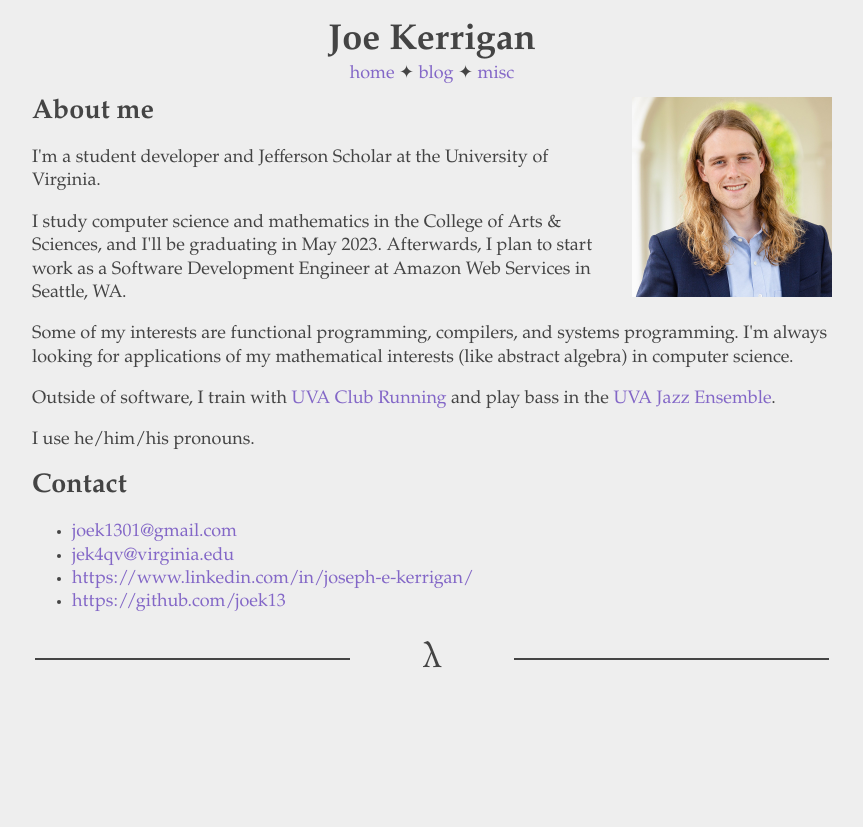
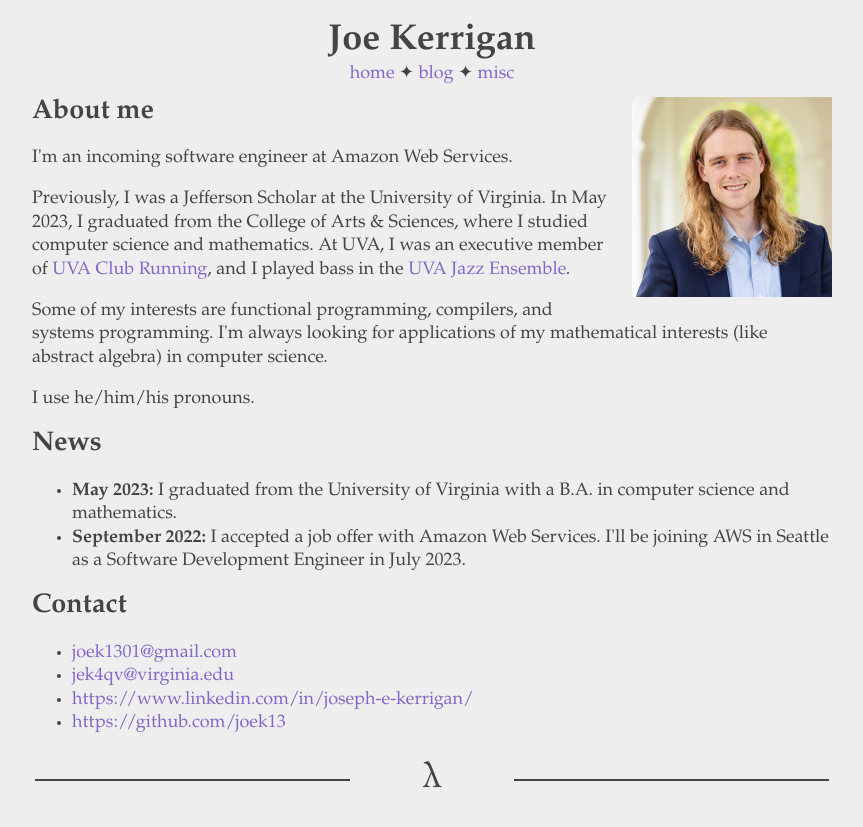
Before and after one commit to joek13/joek13.github.io, a Jekyll site: the page built from index.html, in a window 1280 px wide. Shown: the top 827 px of the page, without its empty margins (208-1071 px from the left). Built offline with Jekyll 4.4.1, drawn with Linux system fonts in a browser that asks for light colours.

Commit message:
Update homepage

```diff
--- a/index.html
+++ b/index.html
@@ -1,7 +1,7 @@
 ---
 layout: default
 title: Joe Kerrigan
-description: Joe Kerrigan is a student developer and Jefferson Scholar at the University of Virginia.
+description: Joe Kerrigan is an incoming software engineer at Amazon Web Services.
 image: /img/joe.jpg
 breadcrumbs: false
 ---
@@ -11,22 +11,29 @@ breadcrumbs: false
 <section id="about">
     <h2>About me</h2>
     <p>
-        I'm a student developer and Jefferson Scholar at the University of Virginia.
+        I'm an incoming software engineer at Amazon Web Services.
     </p>
     <p>
-        I study computer science and mathematics in the College of Arts &amp; Sciences, and I'll be graduating in May 2023.
-        Afterwards, I plan to start work as a Software Development Engineer at Amazon Web Services in Seattle, WA.
+        Previously, I was a Jefferson Scholar at the University of Virginia.
+        In May 2023, I graduated from the College of Arts &amp; Sciences, where I studied computer science and mathematics.
+        At UVA, I was an executive member of <a href="https://virginia.clubrunning.org/">UVA Club Running</a>,
+        and I played bass in the <a href="https://music.virginia.edu/jazz-ensemble">UVA Jazz Ensemble</a>.
     </p>
     <p>
         Some of my interests are functional programming, compilers, and systems programming.
         I'm always looking for applications of my mathematical interests (like abstract algebra) in computer science.
     </p>
     <p>
-        Outside of software, I train with <a href="https://virginia.clubrunning.org/">UVA Club Running</a>
-        and play bass in the <a href="https://music.virginia.edu/jazz-ensemble">UVA Jazz Ensemble</a>.
+        I use he/him/his pronouns.
     </p>
+</section>
+<section id="news">
+    <h2>News</h2>
     <p>
-        I use he/him/his pronouns.
+        <ul>
+            <li><strong>May 2023:</strong> I graduated from the University of Virginia with a B.A. in computer science and mathematics.</li>
+            <li><strong>September 2022:</strong> I accepted a job offer with Amazon Web Services. I'll be joining AWS in Seattle as a Software Development Engineer in July 2023.</li>
+        </ul>
     </p>
 </section>
 <section id="contact">
```
